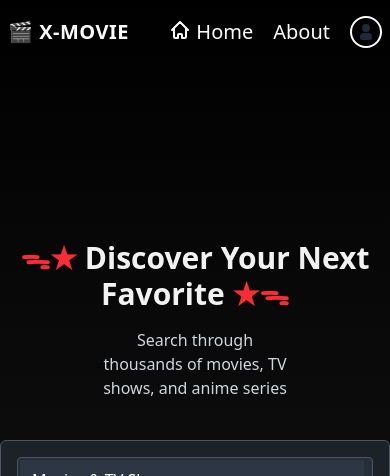
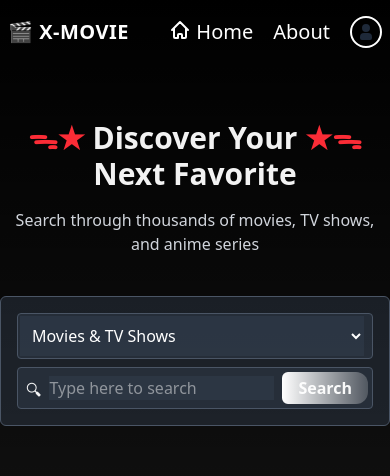
Before and after one commit to Riteshy14/X-Movie-web, a Next.js app in the folder frontend/movie-frontend/: page /search in a window 390 px wide. Shown: the top 476 px of the page. Built offline with nearby package versions, Linux system fonts and the light colour scheme; no server answers.

Commit message:
styling fixes

```diff
--- a/frontend/movie-frontend/app/search/page.tsx
+++ b/frontend/movie-frontend/app/search/page.tsx
@@ -41,12 +41,13 @@ export default function Search() {
         show="hidden"
       />
 
-      <div className="pt-60 text-white/95 flex-col justify-items-center">
-        <p className="md:text-5xl text-3xl text-center font-semibold">
-          <span className="text-red-500">ᯓ★</span> Discover Your Next Favorite{" "}
-          <span className="text-red-500">★ᯓ</span>
+      <div className=" pt-30 md:pt-60 text-white/95 flex-col justify-items-center">
+        <p className="md:text-5xl flex-col  text-3xl w-full text-center font-semibold">
+          <span className="text-red-500">ᯓ★</span> Discover Your <span className="text-red-500 xl:hidden">★ᯓ</span>
+          <span className="block xl:inline"> Next  Favorite </span>
+          <span className="text-red-500 hidden xl:inline">★ᯓ</span>
         </p>
-        <div className="2xl:w-1/4 w-1/2 sm:w-full mx-auto">
+        <div className="2xl:w-1/4  w-full mx-auto">
           <p className="text-md text-gray-300 md:text-xl pt-4 text-center">
             Search through thousands of movies, TV shows, and anime series
           </p>
```
